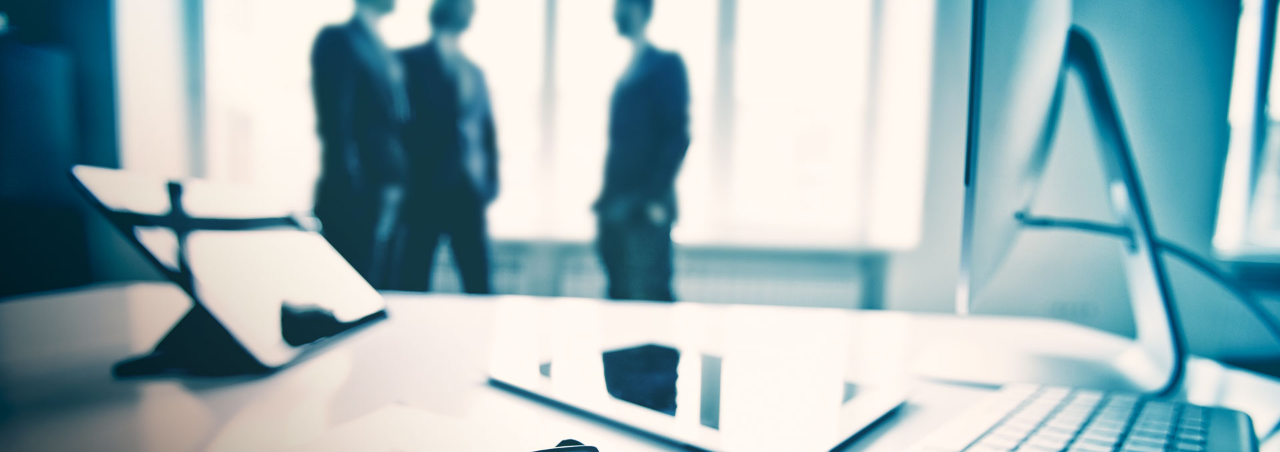
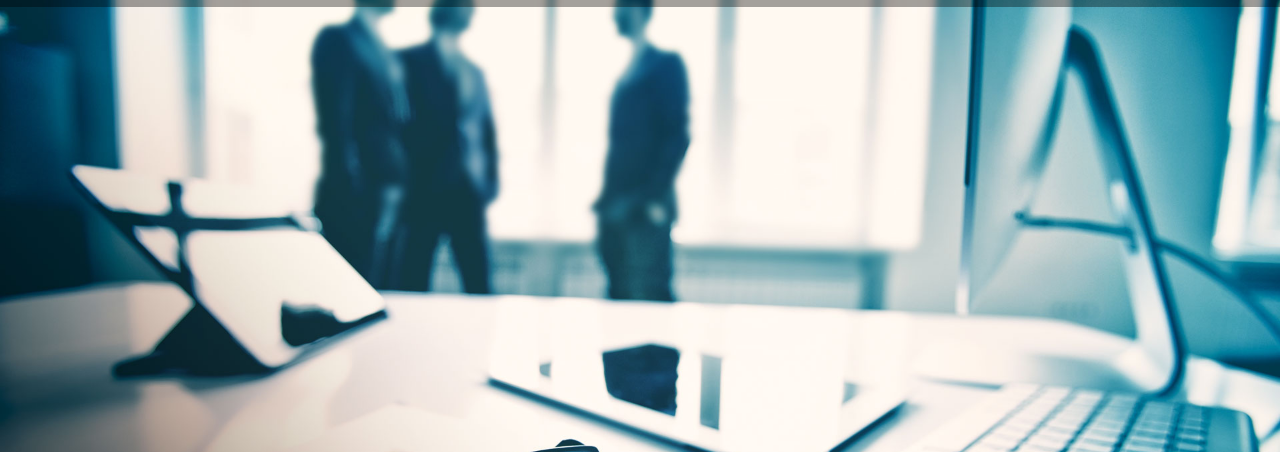
Before and after one commit to Yerman37/UsinaAmbiental.Patrizi, a website: page pages/nosotros.html in a window 1280 px wide. Shown: the part 93-545 px from the top of the page. Drawn offline with Linux system fonts and the light colour scheme.

Commit message:
Nosotros FIX

```diff
--- a/pages/nosotros.html
+++ b/pages/nosotros.html
@@ -7,6 +7,7 @@
     <title>Document</title>
     <link rel="stylesheet" href="../css/style.css">
     <link rel="stylesheet" href="../css/nosotros.css">
+    <link rel="stylesheet" href="../css/testcss.css">
 </head>
 <body>
     <header class="header">
```
